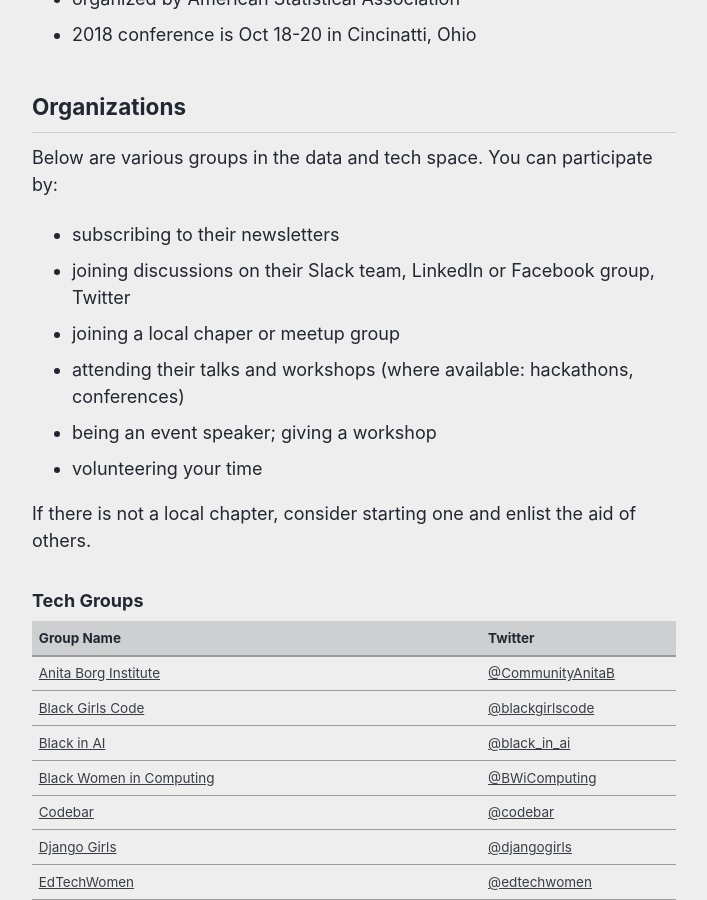
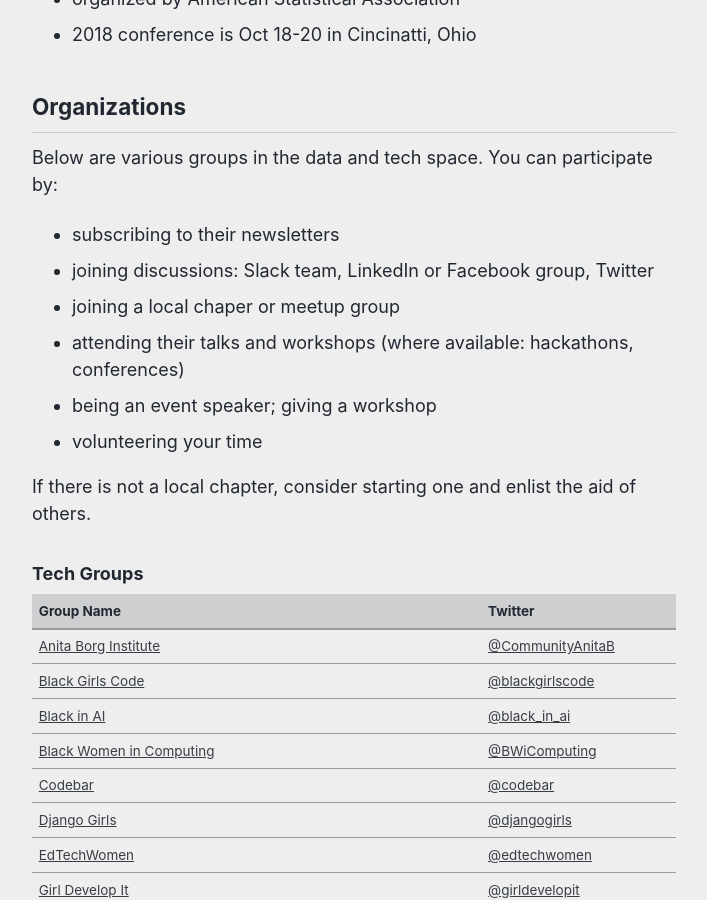
Before and after one commit to reshamas/reshamas.github.io, a Jekyll site: the page built from _posts/2018-05-09-resource-guide-for-women-in-data-science.md, in a window 1280 px wide and 900 px high, scrolled down 3386 px. Shown: the whole window, without its empty margins (286-993 px from the left). Built offline with Jekyll 4.4.1, drawn with Linux system fonts in a browser that asks for light colours; comment, search, counter and statistics services are not loaded.

Commit message:
Update 2018-05-09-resource-guide-for-women-in-data-science.md

```diff
--- a/_posts/2018-05-09-resource-guide-for-women-in-data-science.md
+++ b/_posts/2018-05-09-resource-guide-for-women-in-data-science.md
@@ -76,7 +76,7 @@
 ## Organizations
 Below are various groups in the data and tech space.  You can participate by:
 - subscribing to their newsletters
-- joining discussions on their Slack team, LinkedIn or Facebook group, Twitter
+- joining discussions:  Slack team, LinkedIn or Facebook group, Twitter
 - joining a local chaper or meetup group
 - attending their talks and workshops (where available: hackathons, conferences)
 - being an event speaker; giving a workshop
```
